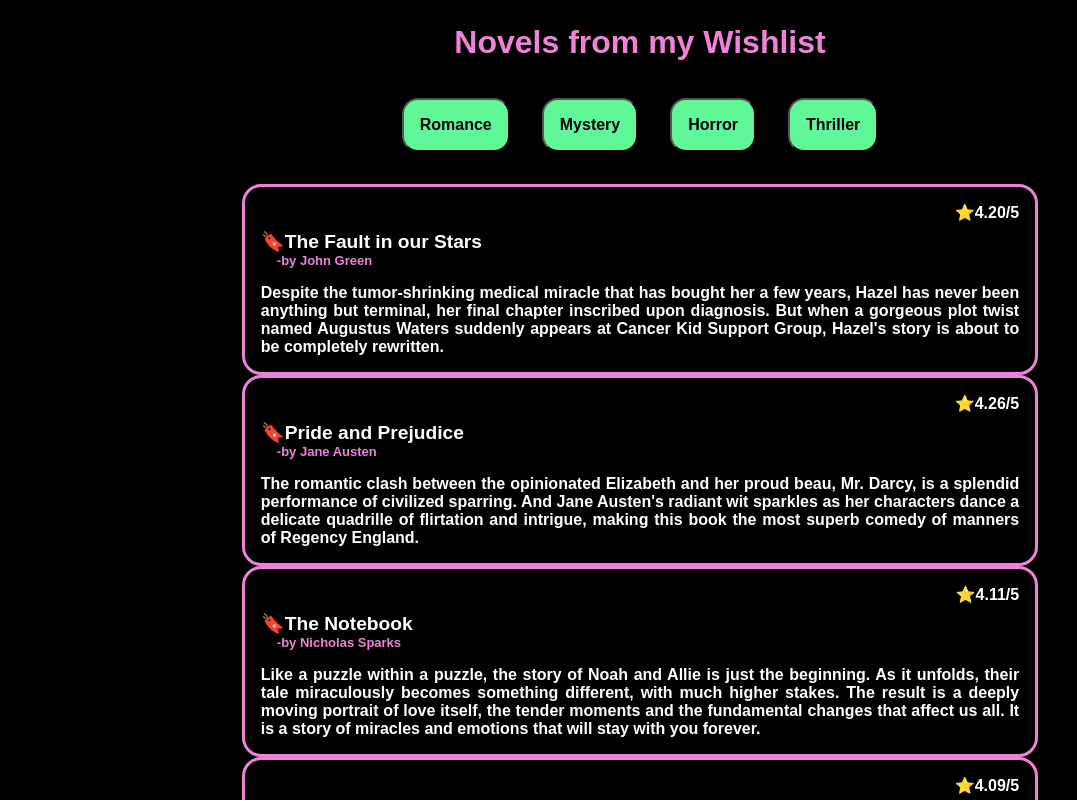
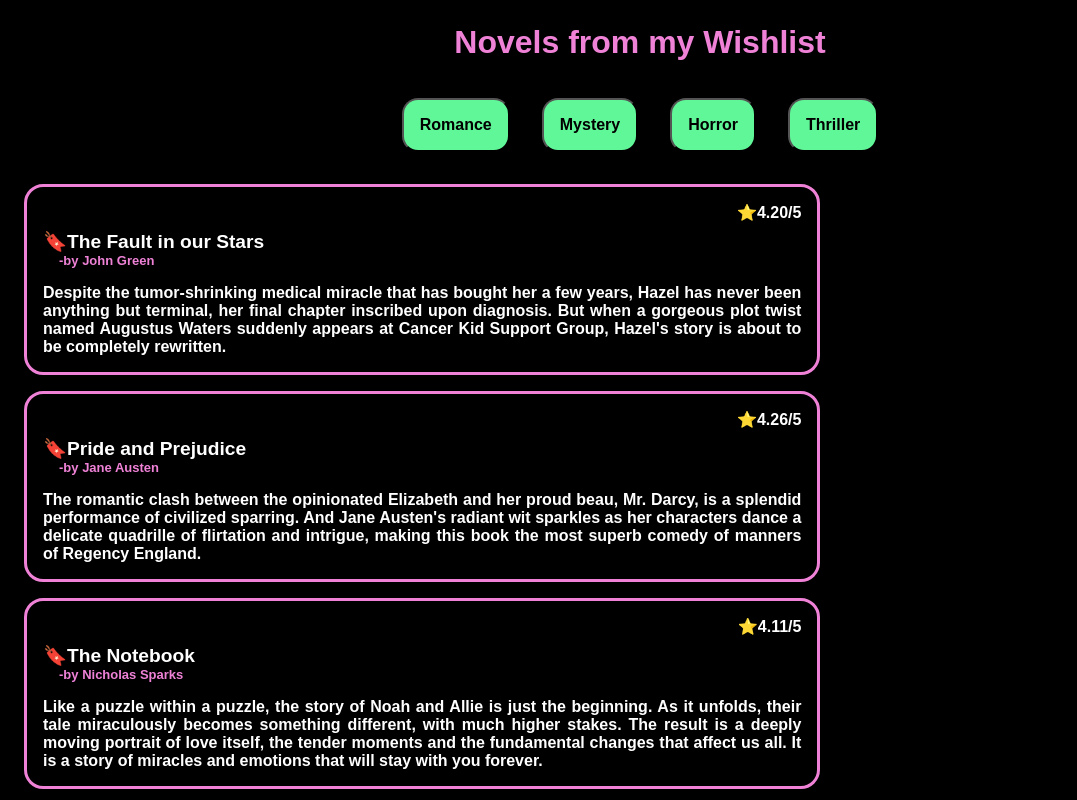
Before and after one commit to MinakshiMittal/novel-suggesting-app, a React (Create React App) app: page / in a window 1280 px wide. Shown: the top 800 px of the page, without its empty margins (0-1077 px from the left). Built offline with nearby package versions, Linux system fonts and the light colour scheme.

Commit message:
fixed style

```diff
--- a/src/App.js
+++ b/src/App.js
@@ -128,8 +128,7 @@
                 margin: "1rem",
                 fontWeight: "bolder",
                 borderRadius: "1.2rem",
-                width: "60%",
-                margin: "auto"
+                width: "60%"
               }}
             >
               <div style={{ textAlign: "right", marginBottom: "0.5rem" }}>
```
